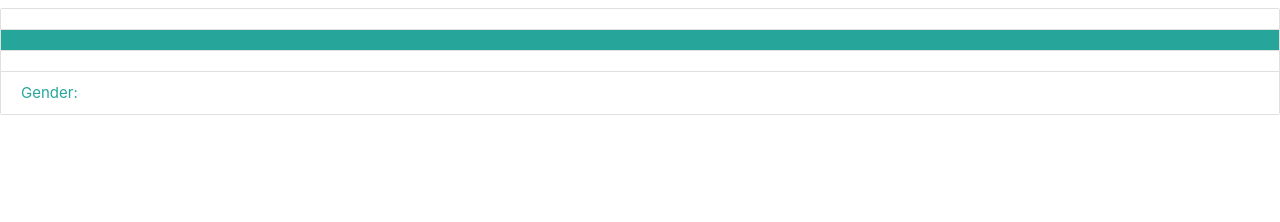
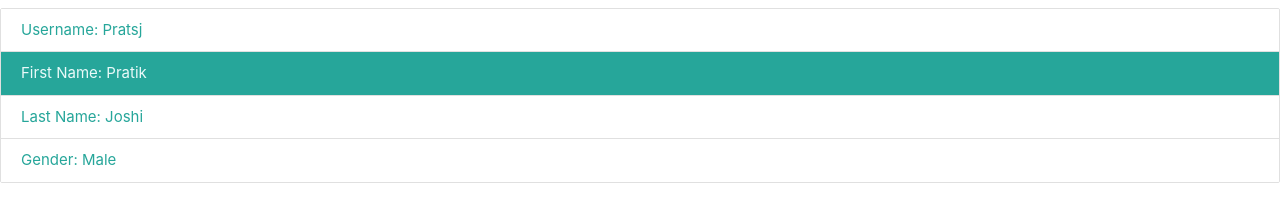
Before and after one commit to pratsj9/Servlets, a plain HTML site: page WebContent/Welcome.html in a window 1280 px wide. Drawn offline with nearby package versions, Linux system fonts and the light colour scheme.

Commit message:
Inputs for Welcome Page

```diff
--- a/WebContent/Welcome.html
+++ b/WebContent/Welcome.html
@@ -14,10 +14,10 @@
    <script src="https://cdnjs.cloudflare.com/ajax/libs/materialize/0.97.7/js/materialize.min.js"></script>
 
   <div class="collection">
-        <a href="#!" name="Username" class="collection-item"></a>
-        <a href="#!" name="First Name" class="collection-item active"></a>
-        <a href="#!" name="Last Name" class="collection-item"></a>
-        <a href="#!"name="Gender" class="collection-item">Gender:</a>
+        <a href="#!" name="Username" class="collection-item">Username: Pratsj</a>
+        <a href="#!" name="First Name" class="collection-item active">First Name: Pratik</a>
+        <a href="#!" name="Last Name" class="collection-item">Last Name: Joshi</a>
+        <a href="#!"name="Gender" class="collection-item">Gender: Male</a>
       </div>
 
 
```
